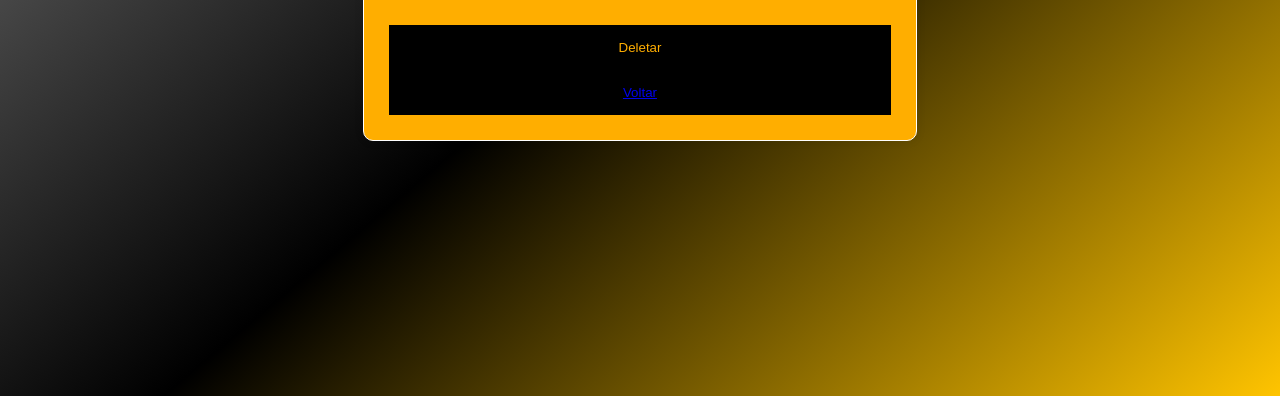
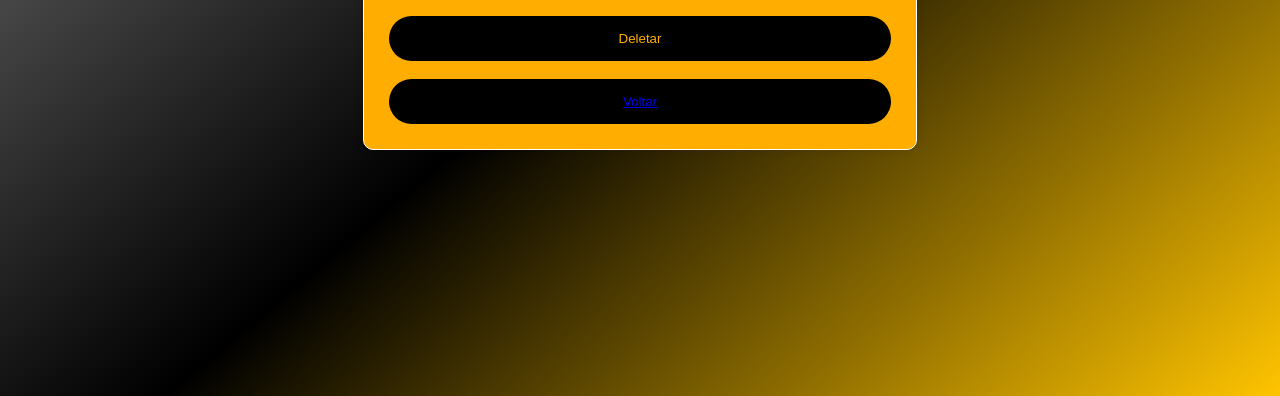
Before and after one commit to WiniciusNeves/rentcars, a website: page Desafio Rentcars/frontend/Deletar.html in a window 1280 px wide. Shown: the part 404-800 px from the top of the page. Drawn offline with Linux system fonts and the light colour scheme.

Commit message:
Update Deletar.html

```diff
--- a/Desafio Rentcars/frontend/Deletar.html
+++ b/Desafio Rentcars/frontend/Deletar.html
@@ -4,7 +4,6 @@
     <meta charset="UTF-8">
     <meta name="viewport" content="width=device-width, initial-scale=1.0">
     <title>Deletar</title>
-    <link rel="stylesheet" href="styles.css">
 </head>
 <style>
 
@@ -69,7 +68,7 @@ button {
     background-color: #000000;
     color: #ffae00;
     border: none;
-    border-radius: 0%;
+    border-radius: 50px;
     cursor: pointer;
     box-sizing: 10px;
     float: center;
@@ -106,6 +105,7 @@ div#nome{
             <input type="text" id="delete-vehicle-id" required>
             <br>
             <button type="submit">Deletar</button>
+            <br>
         </form>
         <button type="submit" id="salvarDados"><a href="/">Voltar</a></button>
     </div>
```
